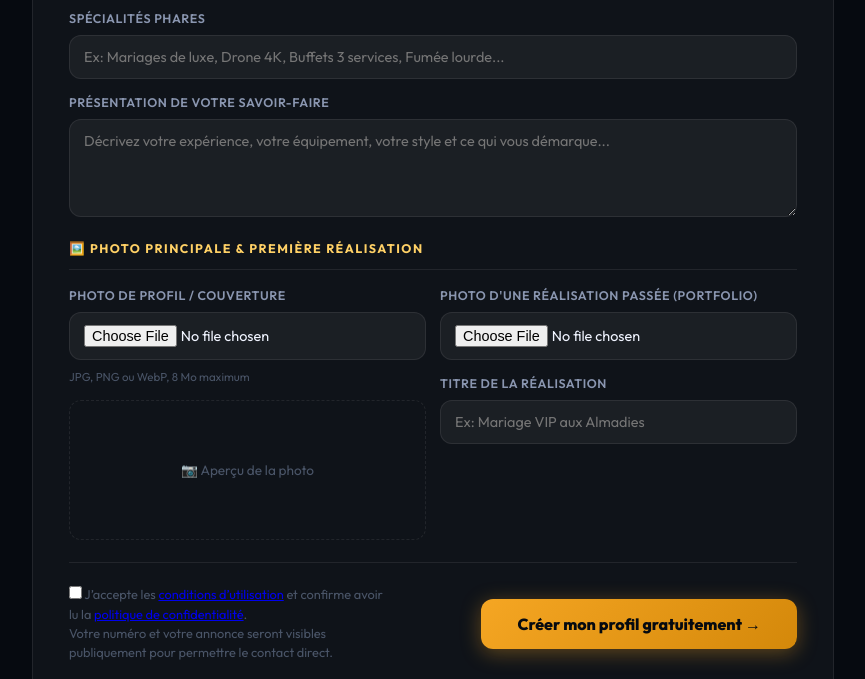
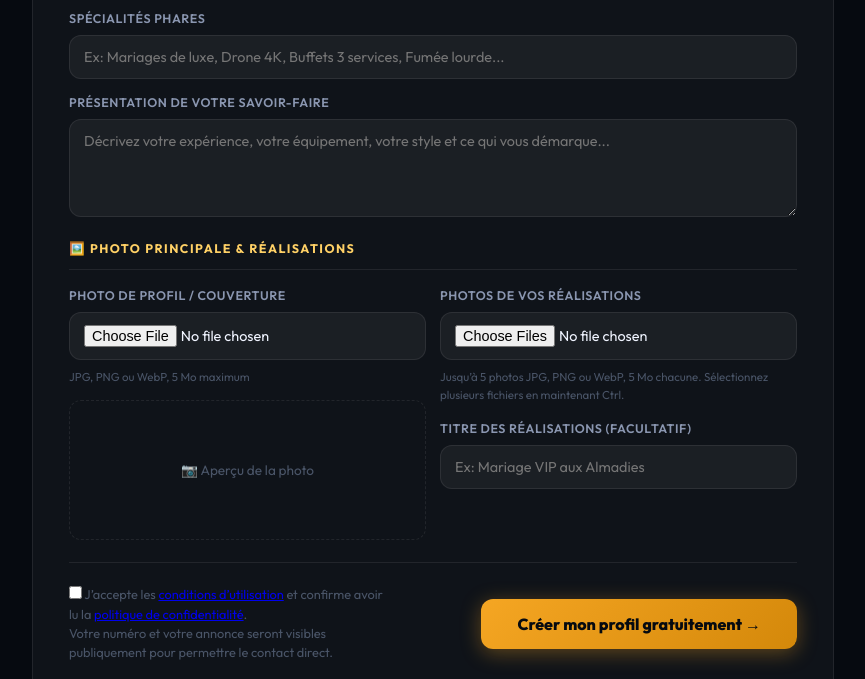
Before and after one commit to ismailan997-rgb/events_connect, a Flask app: page /inscription in a window 1280 px wide. Shown: the part 1751-2430 px from the top of the page, without its empty margins (207-1072 px from the left). Run offline with Flask 3, Linux system fonts and the light colour scheme; some libraries are stand-ins or nearby versions.

Commit message:
Allow multiple portfolio photos at signup

```diff
--- a/app.py
+++ b/app.py
@@ -32,7 +32,7 @@ app.config['SECRET_KEY'] = os.environ.get('SECRET_KEY') or secrets.token_hex(32)
 app.config['SESSION_COOKIE_HTTPONLY'] = True
 app.config['SESSION_COOKIE_SAMESITE'] = 'Lax'
 app.config['SESSION_COOKIE_SECURE'] = IS_PRODUCTION
-app.config['MAX_CONTENT_LENGTH'] = 8 * 1024 * 1024
+app.config['MAX_CONTENT_LENGTH'] = 32 * 1024 * 1024
 csrf = CSRFProtect(app)
 limiter = Limiter(
     get_remote_address,
@@ -90,6 +90,9 @@ EVENT_TYPES = {
     'soiree':       {'label': 'Soirée & Gala',       'emoji': '🍸', 'badge': 'Soirée 🍸'},
     'pro':          {'label': 'Événement Pro',       'emoji': '💼', 'badge': 'Pro 💼'},
 }
+
+MAX_PORTFOLIO_IMAGES = 5
+MAX_IMAGE_SIZE_BYTES = 5 * 1024 * 1024
 
 CATEGORIES = {
     'photographe': {'label': 'Photographe & Vidéaste',    'emoji': '📷'},
@@ -314,6 +317,14 @@ def upload_file_to_cloudinary(file_storage, folder='events-connect'):
         return ''
     if file_storage.mimetype not in {'image/jpeg', 'image/png', 'image/webp'}:
         raise ValueError('Formats autorisés : JPG, PNG ou WebP.')
+    try:
+        file_storage.stream.seek(0, os.SEEK_END)
+        file_size = file_storage.stream.tell()
+        file_storage.stream.seek(0)
+    except (AttributeError, OSError):
+        raise ValueError('Impossible de vérifier la taille du fichier.')
+    if file_size > MAX_IMAGE_SIZE_BYTES:
+        raise ValueError('Chaque image doit faire 5 Mo maximum.')
     cloud_name = os.environ.get('CLOUDINARY_CLOUD_NAME', '')
     api_key = os.environ.get('CLOUDINARY_API_KEY', '')
     api_secret = os.environ.get('CLOUDINARY_API_SECRET', '')
@@ -682,9 +693,14 @@ def inscription():
         description = request.form.get('description', '').strip()
 
         image_file = request.files.get('image')
-        portfolio_file = request.files.get('portfolio_image')
+        portfolio_files = [
+            file for file in request.files.getlist('portfolio_images')
+            if file and file.filename
+        ]
+        legacy_portfolio_file = request.files.get('portfolio_image')
+        if legacy_portfolio_file and legacy_portfolio_file.filename:
+            portfolio_files.append(legacy_portfolio_file)
         image_url = ''
-        portfolio_url = ''
 
         selected_events = request.form.getlist('event_types')
         events_str = ','.join(selected_events) if selected_events else 'mariage,bapteme,anniversaire,soiree'
@@ -692,7 +708,9 @@ def inscription():
         portfolio_title = request.form.get('portfolio_title', '').strip()
         portfolio_items = []
 
-        if not all([name, city, location, phone, password]):
+        if len(portfolio_files) > MAX_PORTFOLIO_IMAGES:
+            error = f'Vous pouvez ajouter jusqu’à {MAX_PORTFOLIO_IMAGES} photos de réalisation.'
+        elif not all([name, city, location, phone, password]):
             error = 'Veuillez remplir tous les champs obligatoires (*) et choisir un mot de passe.'
         elif confirm_password != password:
             error = 'La confirmation du mot de passe ne correspond pas.'
@@ -744,8 +762,17 @@ def inscription():
             try:
                 if image_file and image_file.filename:
                     image_url = upload_file_to_cloudinary(image_file, 'events-connect/providers')
-                if portfolio_file and portfolio_file.filename:
+                for index, portfolio_file in enumerate(portfolio_files, start=1):
                     portfolio_url = upload_file_to_cloudinary(portfolio_file, 'events-connect/portfolio')
+                    title = portfolio_title or 'Réalisation'
+                    if len(portfolio_files) > 1:
+                        title = f'{title} {index}'
+                    portfolio_items.append({
+                        'url': portfolio_url,
+                        'title': title,
+                        'event_type': 'Événement',
+                        'caption': 'Prestation réalisée par nos soins'
+                    })
             except ValueError as exc:
                 error = str(exc)
                 return render_template(
@@ -754,14 +781,6 @@ def inscription():
                     event_types=EVENT_TYPES,
                     error=error
                 )
-
-            if portfolio_url:
-                portfolio_items.append({
-                    'url': portfolio_url,
-                    'title': portfolio_title or 'Réalisation récente',
-                    'event_type': 'Événement',
-                    'caption': 'Prestation réalisée par nos soins'
-                })
 
             dashboard_token = uuid.uuid4().hex
             db = get_db()
--- a/templates/inscription.html
+++ b/templates/inscription.html
@@ -219,18 +219,19 @@
         </div>
 
         <!-- Photos -->
-        <div class="section-label">🖼️ Photo principale & Première réalisation</div>
+        <div class="section-label">🖼️ Photo principale & Réalisations</div>
         <div class="form-grid">
             <div class="fg">
                 <label for="image-in">Photo de profil / Couverture</label>
-                <input type="file" id="image-in" name="image" accept="image/*" onchange="previewFileInput(this, 'img-preview')">
-                <span class="hint">JPG, PNG ou WebP, 8 Mo maximum</span>
+                <input type="file" id="image-in" name="image" accept="image/jpeg,image/png,image/webp" onchange="previewFileInput(this, 'img-preview')">
+                <span class="hint">JPG, PNG ou WebP, 5 Mo maximum</span>
                 <div class="img-preview" id="img-preview">📷 Aperçu de la photo</div>
             </div>
             <div class="fg">
-                <label for="p-file-in">Photo d'une réalisation passée (Portfolio)</label>
-                <input type="file" id="p-file-in" name="portfolio_image" accept="image/*">
-                <label for="p-title-in" style="margin-top:8px">Titre de la réalisation</label>
+                <label for="p-file-in">Photos de vos réalisations</label>
+                <input type="file" id="p-file-in" name="portfolio_images" accept="image/jpeg,image/png,image/webp" multiple aria-describedby="portfolio-hint" onchange="updatePortfolioCount(this)">
+                <span class="hint" id="portfolio-hint">Jusqu’à 5 photos JPG, PNG ou WebP, 5 Mo chacune. Sélectionnez plusieurs fichiers en maintenant Ctrl.</span>
+                <label for="p-title-in" style="margin-top:8px">Titre des réalisations (facultatif)</label>
                 <input type="text" id="p-title-in" name="portfolio_title" placeholder="Ex: Mariage VIP aux Almadies" maxlength="100">
             </div>
         </div>
@@ -305,6 +306,21 @@ function previewFileInput(input, previewId) {
     };
     reader.readAsDataURL(file);
 }
+
+function updatePortfolioCount(input) {
+    const hint = document.getElementById('portfolio-hint');
+    if (input.files.length > 5) {
+        input.setCustomValidity('Vous pouvez sélectionner jusqu’à 5 photos.');
+        hint.textContent = 'Maximum 5 photos. Désélectionnez des fichiers pour continuer.';
+        hint.style.color = '#f87171';
+        return;
+    }
+    input.setCustomValidity('');
+    hint.style.color = '';
+    hint.textContent = input.files.length
+        ? `${input.files.length}/5 photos sélectionnées. Chaque image doit faire 5 Mo maximum.`
+        : 'Jusqu’à 5 photos JPG, PNG ou WebP, 5 Mo chacune. Sélectionnez plusieurs fichiers en maintenant Ctrl.';
+}
 </script>
 </body>
 </html>
```
Also changed, not shown: test_app.py (+34 -2 lines).
